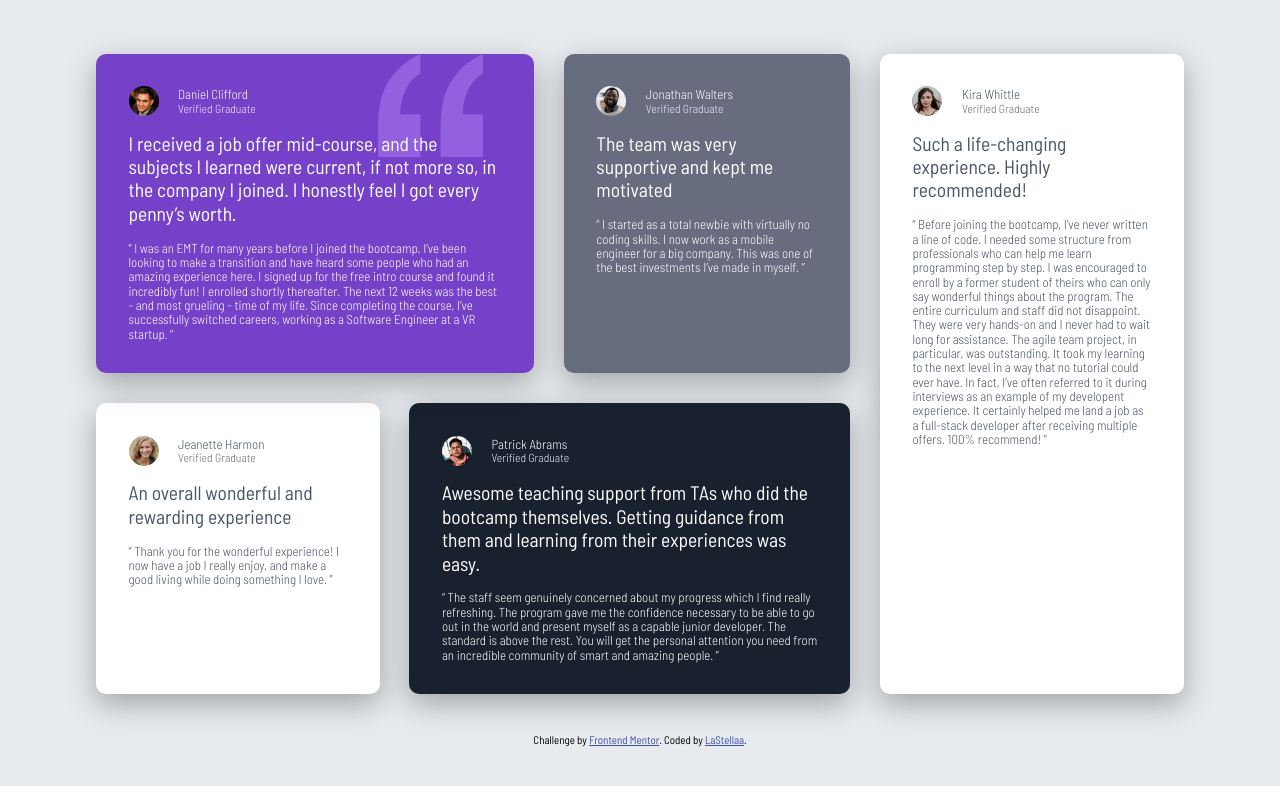
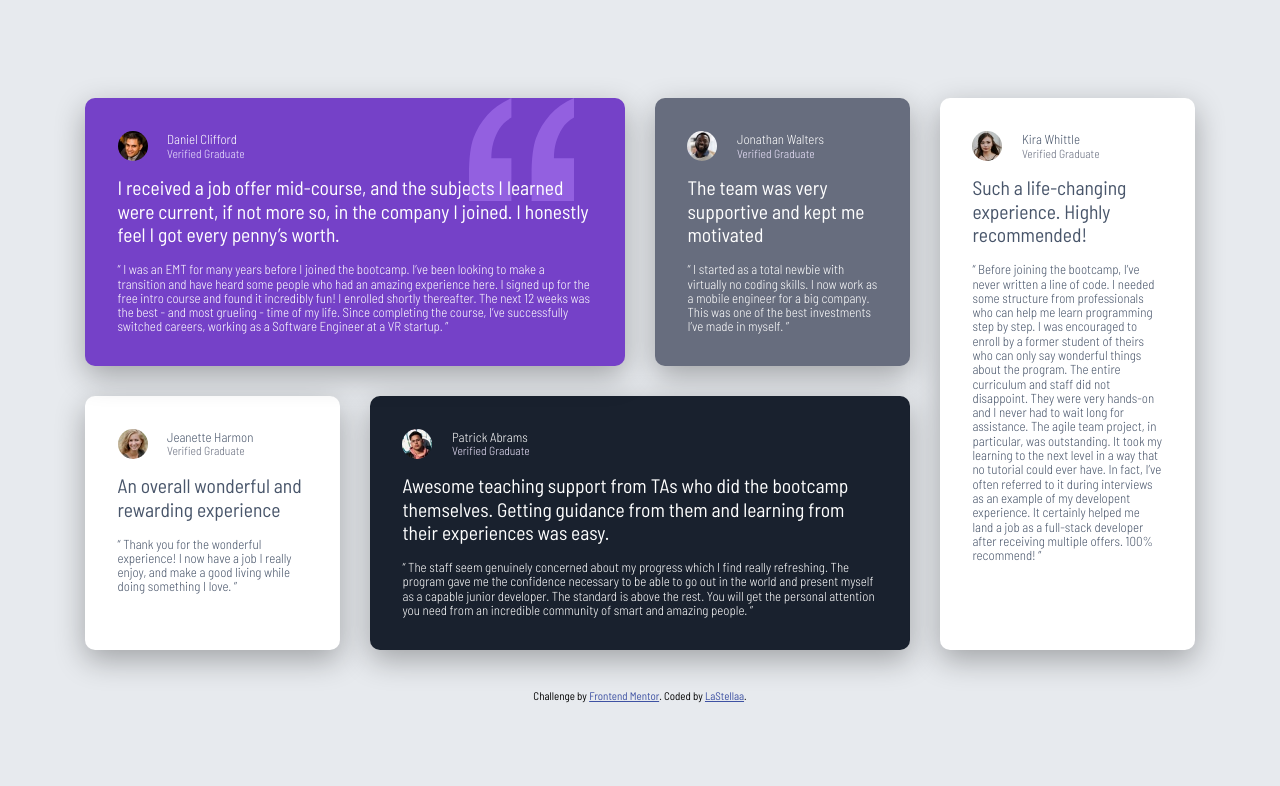
Before and after one commit to LaStellaa/Testimonial-grid-section, a plain HTML site: page index.html in a window 1280 px wide. Drawn offline with Linux system fonts and the light colour scheme.

Commit message:
modifyed css file

```diff
--- a/styles.css
+++ b/styles.css
@@ -49,6 +49,11 @@ body {
   background-color: var(--Grey-100);
   padding-block: 3rem;
   height: 100vh;
+  display: flex;
+  flex-direction: column;
+  justify-content: center;
+  align-items: center;
+  padding-inline: 2rem;
 }
 
 .main-container {
@@ -60,6 +65,9 @@ body {
     "section-white-one"
     "section-black"
     "section-white-two";
+  max-width: 1110px;
+  width: 100%;
+  margin: 0 auto;
 }
 
 .section {
@@ -87,6 +95,7 @@ body {
   opacity: 60%;
   z-index: 0;
   display: none;
+  max-width: 100%;
 }
 
 .section.gray {
@@ -144,12 +153,12 @@ h2 {
 /* Mobile layout */
 
 .main-container {
-  max-width: 85%;
   margin: 0 auto;
 }
 
 @media screen and (min-width: 768px) and (max-width: 1024px) {
   .main-container {
+    grid-template-columns: repeat(2, 1fr);
     grid-template-areas:
       "purple-section purple-section"
       "gray-section section-white-one"
@@ -171,6 +180,7 @@ h2 {
   }
 
   .main-container {
+    grid-template-columns: repeat(4, 1fr);
     grid-template-areas:
       "purple-section purple-section gray-section section-white-two"
       "section-white-one section-black section-black section-white-two";
```
